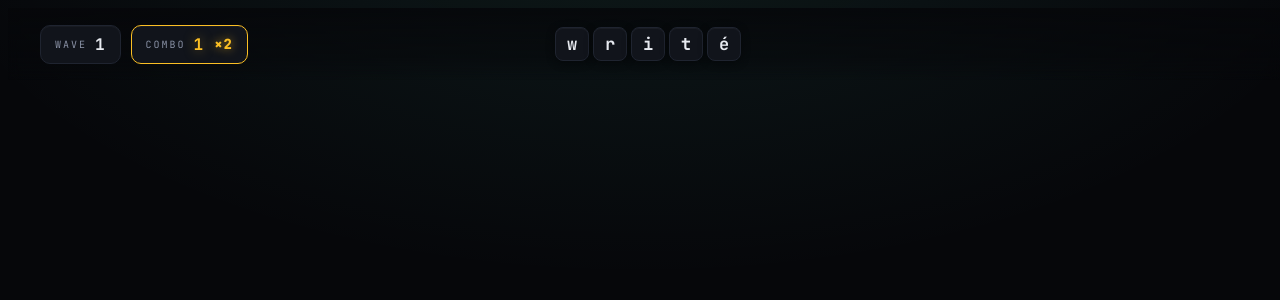
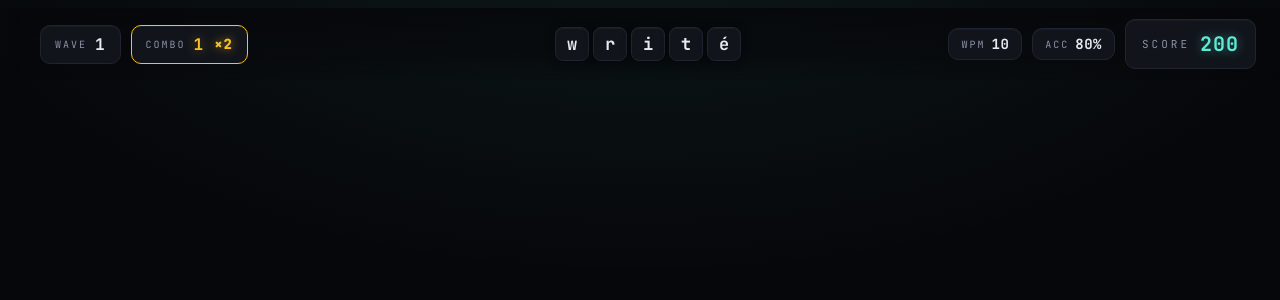
Before and after one commit to ChrisWongAtCUHK/vue-write-typing-game, a Vue app: page / in a window 1280 px wide. Shown: the top 300 px of the page. Built offline with nearby package versions, Linux system fonts and the light colour scheme; the HTML template or start-up script is replaced by a standard one.

Commit message:
Right of header

```diff
--- a/src/App.vue
+++ b/src/App.vue
@@ -3,7 +3,14 @@ import Header from './components/Header.vue'
 </script>
 
 <template>
-  <Header :wave="1" :combo="1" :multiplier="2" />
+  <Header
+    :wave="1"
+    :combo="1"
+    :multiplier="2"
+    :wpm="10"
+    :accuracy="80"
+    :score="200"
+  />
 </template>
 
 <style scoped></style>
--- a/src/components/Header.vue
+++ b/src/components/Header.vue
@@ -4,6 +4,9 @@ defineProps<{
   wave: number
   combo: number
   multiplier: number
+  wpm: number
+  accuracy: number
+  score: number
 }>()
 </script>
 
@@ -22,6 +25,20 @@ defineProps<{
     </div>
     <div class="logo">
       <div v-for="(letter, i) in LOGO.split('')" :key="i">{{ letter }}</div>
+    </div>
+    <div class="right">
+      <div class="mini-stat">
+        <span>WPM</span>
+        <strong>{{ wpm }}</strong>
+      </div>
+      <div class="mini-stat">
+        <span>ACC</span>
+        <strong>{{ accuracy }}%</strong>
+      </div>
+      <div class="score">
+        <span>SCORE</span>
+        <strong>{{ score }}</strong>
+      </div>
     </div>
   </div>
 </template>
@@ -125,4 +142,60 @@ span.mult {
   text-shadow: 0 0 10px rgba(251, 191, 36, 0.7);
   margin-left: 2px;
 }
+
+div.right {
+  display: flex;
+  justify-content: flex-end;
+  align-items: center;
+  gap: 10px;
+}
+
+div.mini-stat {
+  display: flex;
+  align-items: center;
+  gap: 6px;
+  padding: 6px 12px;
+  background: var(--panel);
+  border: 1px solid var(--border);
+  border-radius: 10px;
+  font-family: 'JetBrains Mono', monospace;
+  color: var(--text-dim);
+  font-size: 10px;
+  letter-spacing: 2px;
+  text-transform: uppercase;
+  box-shadow: inset 0 1px 0 rgba(255, 255, 255, 0.03);
+
+  strong {
+    color: var(--text);
+    font-size: 14px;
+    font-weight: 700;
+    letter-spacing: 0.5px;
+  }
+}
+
+div.score {
+  display: flex;
+  align-items: center;
+  gap: 10px;
+  color: var(--text-dim);
+  font-family: 'JetBrains Mono', monospace;
+  font-size: 11px;
+  letter-spacing: 3px;
+  text-transform: uppercase;
+  padding: 8px 16px;
+  background: var(--panel);
+  border: 1px solid var(--border);
+  border-radius: 10px;
+  min-height: 32px;
+  box-shadow: inset 0 1px 0 rgba(255, 255, 255, 0.03);
+
+  strong {
+    color: var(--accent);
+    font-size: 20px;
+    font-weight: 700;
+    letter-spacing: 1px;
+    text-align: right;
+    text-shadow: 0 0 12px var(--accent-glow);
+  }
+}
 </style>
```
